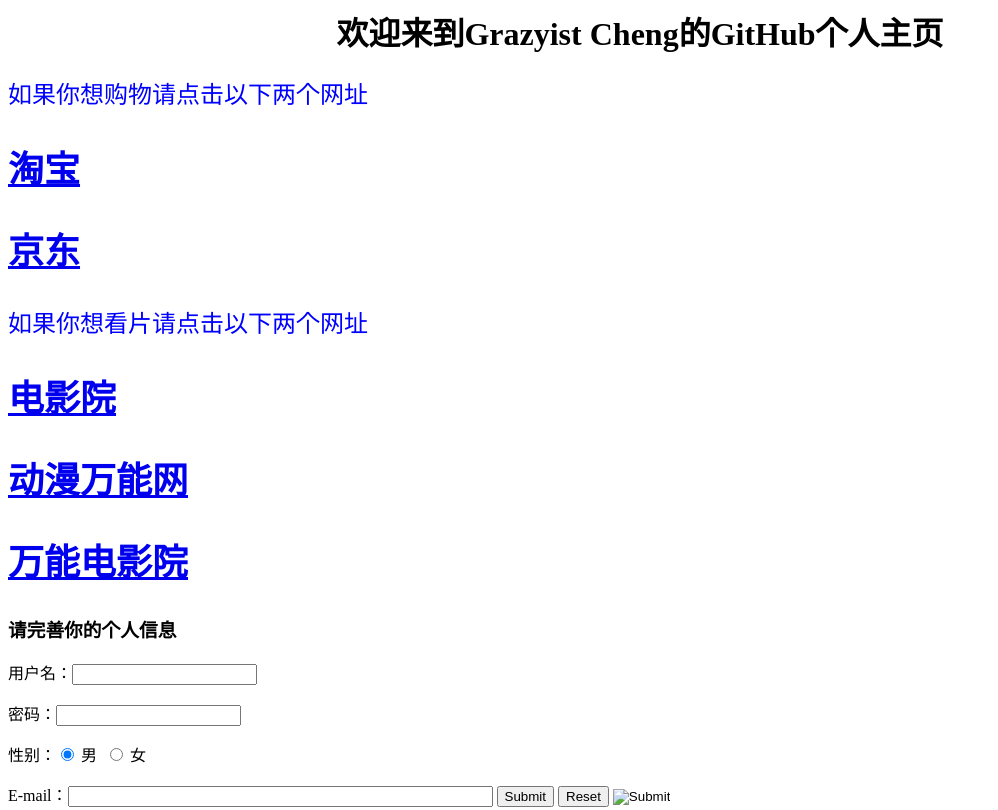
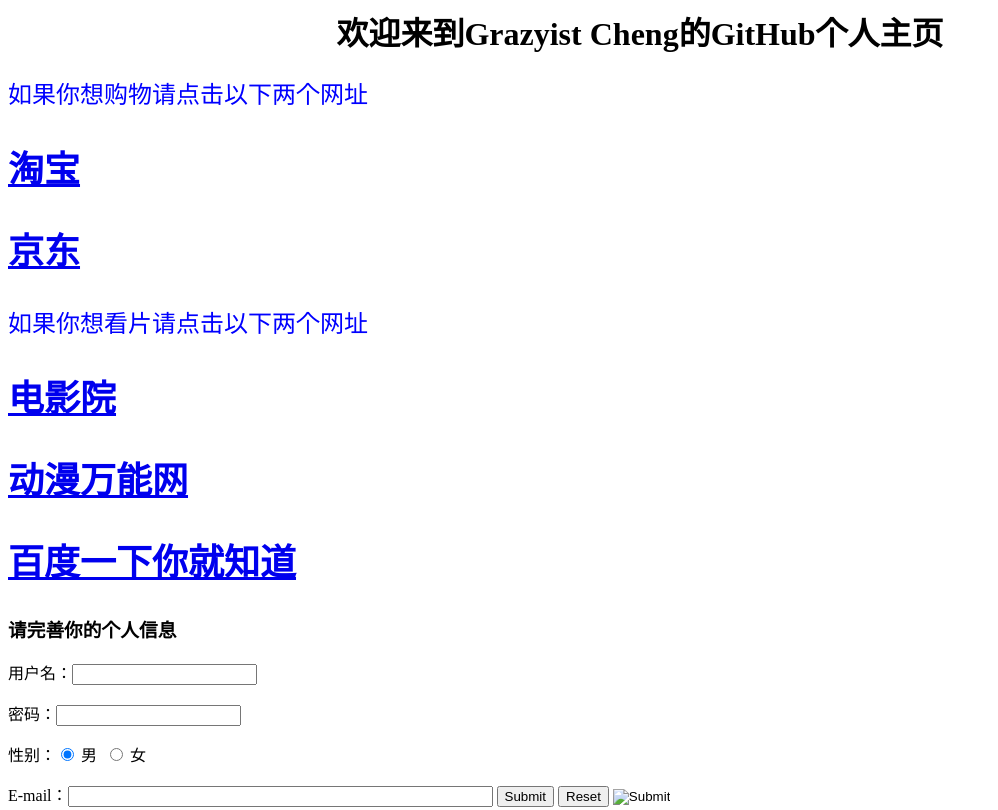
Before and after one commit to Grazyist/Grazyist.github.io, a plain HTML site: page index.html in a window 1280 px wide. Shown: the top 810 px of the page, without its empty margins (0-998 px from the left). Drawn offline with Linux system fonts and the light colour scheme.

Commit message:
Update index.html

```diff
--- a/index.html
+++ b/index.html
@@ -25,7 +25,7 @@
 			<p>如果你想看片请点击以下两个网址
 		<h2><a href="http://www.qiqi321.com/">电影院</a></h2>
 		<h2><a href="http://m.dm530.net/">动漫万能网</a></h2>
-		<h2><a href="www.baidu.com">万能电影院</a></h2>
+		<h2><a href="www.baidu.com">百度一下你就知道</a></h2>
                 </div>
 			<h3>请完善你的个人信息</h3>
 			<form action="" methon="post" name="myform">
```
